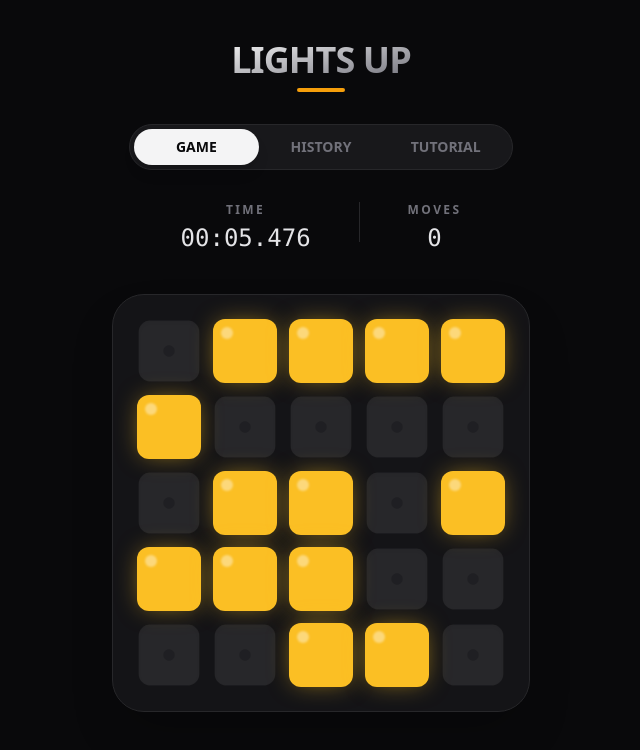
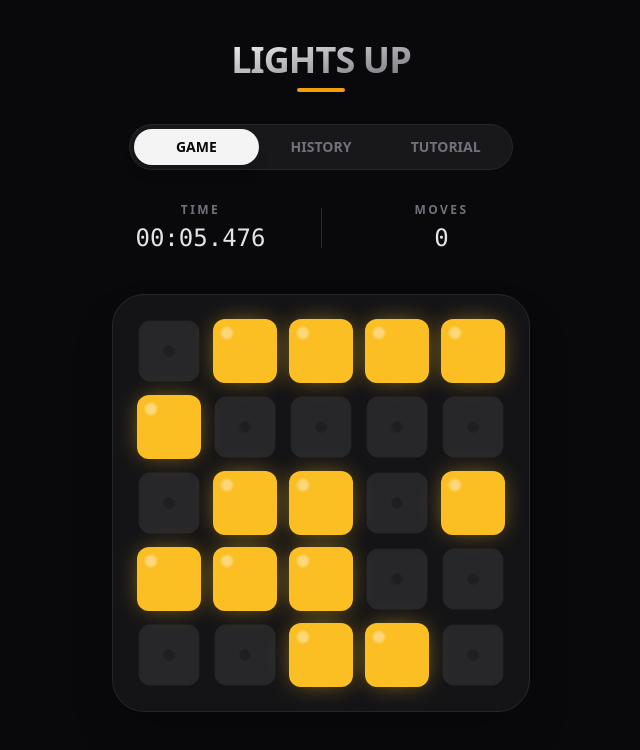
Before and after one commit to wangicheng/lightsup-pro, a React (Vite) app: page / in a window 1280 px wide. Shown: the top 750 px of the page, without its empty margins (319-959 px from the left). Built offline with nearby package versions, Linux system fonts and the light colour scheme.

Commit message:
feat: improve layout of stats bar in Game component for better alignment and spacing

```diff
--- a/src/Game.tsx
+++ b/src/Game.tsx
@@ -104,15 +104,15 @@ export default function Game({ onGameComplete, initialLevel, onLevelReset }: Gam
     <div className="flex flex-col items-center w-full max-w-2xl mx-auto animate-fade-in">
 
       {/* Stats Bar */}
-      <div className="flex gap-12 mb-10">
-        <div className="flex flex-col items-center">
+      <div className="flex items-center gap-12 mb-10">
+        <div className="flex flex-col items-center w-36">
           <span className="text-xs font-bold tracking-[0.2em] text-zinc-500 uppercase mb-1">Time</span>
           <span className="text-2xl font-mono font-medium text-zinc-200 tabular-nums">
             {formatTime(time)}
           </span>
         </div>
         <div className="w-px h-10 bg-zinc-800" />
-        <div className="flex flex-col items-center">
+        <div className="flex flex-col items-center w-36">
           <span className="text-xs font-bold tracking-[0.2em] text-zinc-500 uppercase mb-1">Moves</span>
           <span className="text-2xl font-mono font-medium text-zinc-200 tabular-nums">
             {moves}
```
